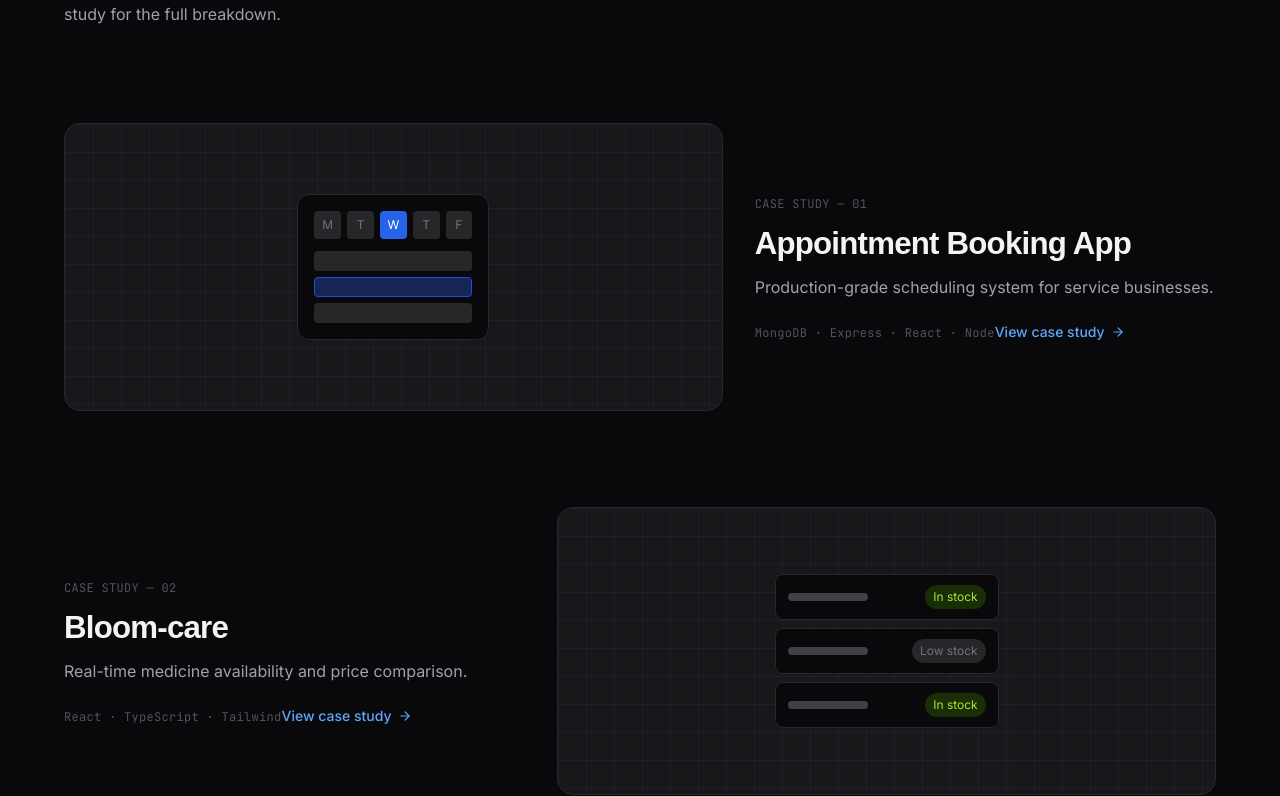
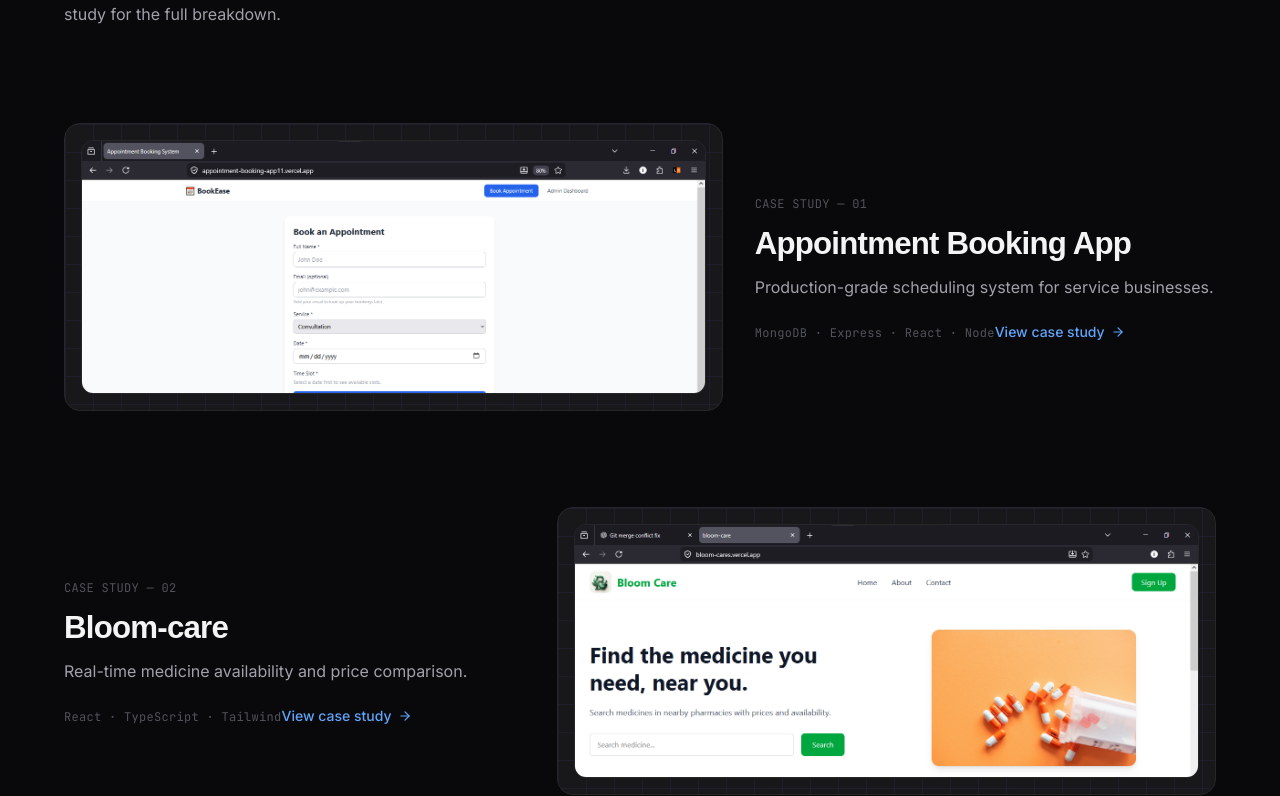
Before and after one commit to babaty73/portfolio-1, a React (Vite) app in the folder frontend/: page / in a window 1280 px wide. Shown: the part 2125-2921 px from the top of the page. Built offline with nearby package versions, Linux system fonts and the light colour scheme; a web font is replaced by a local one.

Commit message:
added selected works images

```diff
--- a/frontend/src/components/sections/SelectedWork.jsx
+++ b/frontend/src/components/sections/SelectedWork.jsx
@@ -21,6 +21,7 @@ const PROJECTS = [
     id: "booking",
     index: "01",
     variant: "calendar",
+    image: "/assets/apointment.png",
     title: "Appointment Booking App",
     tagline: "Production-grade scheduling system for service businesses.",
     role: "Solo developer — full stack",
@@ -61,6 +62,7 @@ const PROJECTS = [
     id: "bloomcare",
     index: "02",
     variant: "comparison",
+    image: "/assets/bloom-care-screenshot.png",
     title: "Bloom-care",
     tagline: "Real-time medicine availability and price comparison.",
     role: "Solo developer — frontend",
@@ -101,6 +103,7 @@ const PROJECTS = [
     id: "lostfound",
     index: "03",
     variant: "listing",
+    image: "/assets/lost-and-found.jpg",
     title: "Lost and Found System",
     tagline: "Digitizing a manual lost-and-found process for campus life.",
     role: "Solo developer — frontend",
@@ -237,7 +240,7 @@ const VISUALS = {
   listing: ListingVisual,
 };
 
-function ProjectVisual({ variant }) {
+function ProjectVisual({ variant, image }) {
   const Visual = VISUALS[variant];
   return (
     <div className="relative w-full h-56 md:h-72 rounded-2xl bg-zinc-900 border border-zinc-800 overflow-hidden flex items-center justify-center">
@@ -249,8 +252,17 @@ function ProjectVisual({ variant }) {
           backgroundSize: "28px 28px",
         }}
       />
-      <div className="relative">
-        <Visual />
+      <div className="relative w-full h-full p-4 flex items-center justify-center">
+        {image ? (
+          <img
+            src={image}
+            alt=""
+            className="w-full h-full object-cover object-top rounded-xl border border-zinc-800"
+            loading="lazy"
+          />
+        ) : (
+          <Visual />
+        )}
       </div>
     </div>
   );
@@ -426,7 +438,7 @@ export default function SelectedWorkSection() {
             const visual = (
               <div className="md:col-span-7">
                 <div className="transition-transform duration-300 group-hover:scale-[1.02]">
-                  <ProjectVisual variant={project.variant} />
+                  <ProjectVisual variant={project.variant} image={project.image} />
                 </div>
               </div>
             );
```
